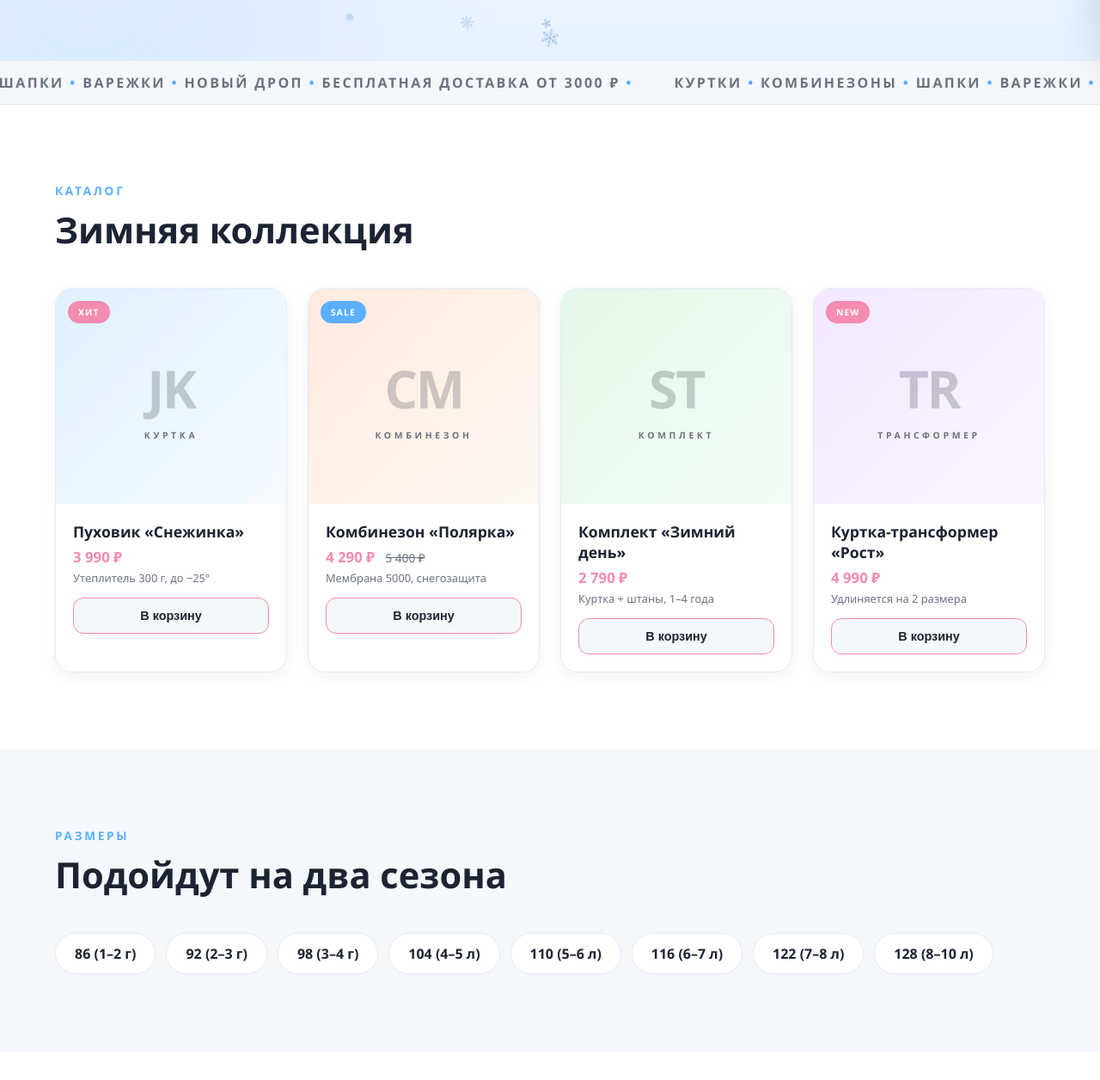
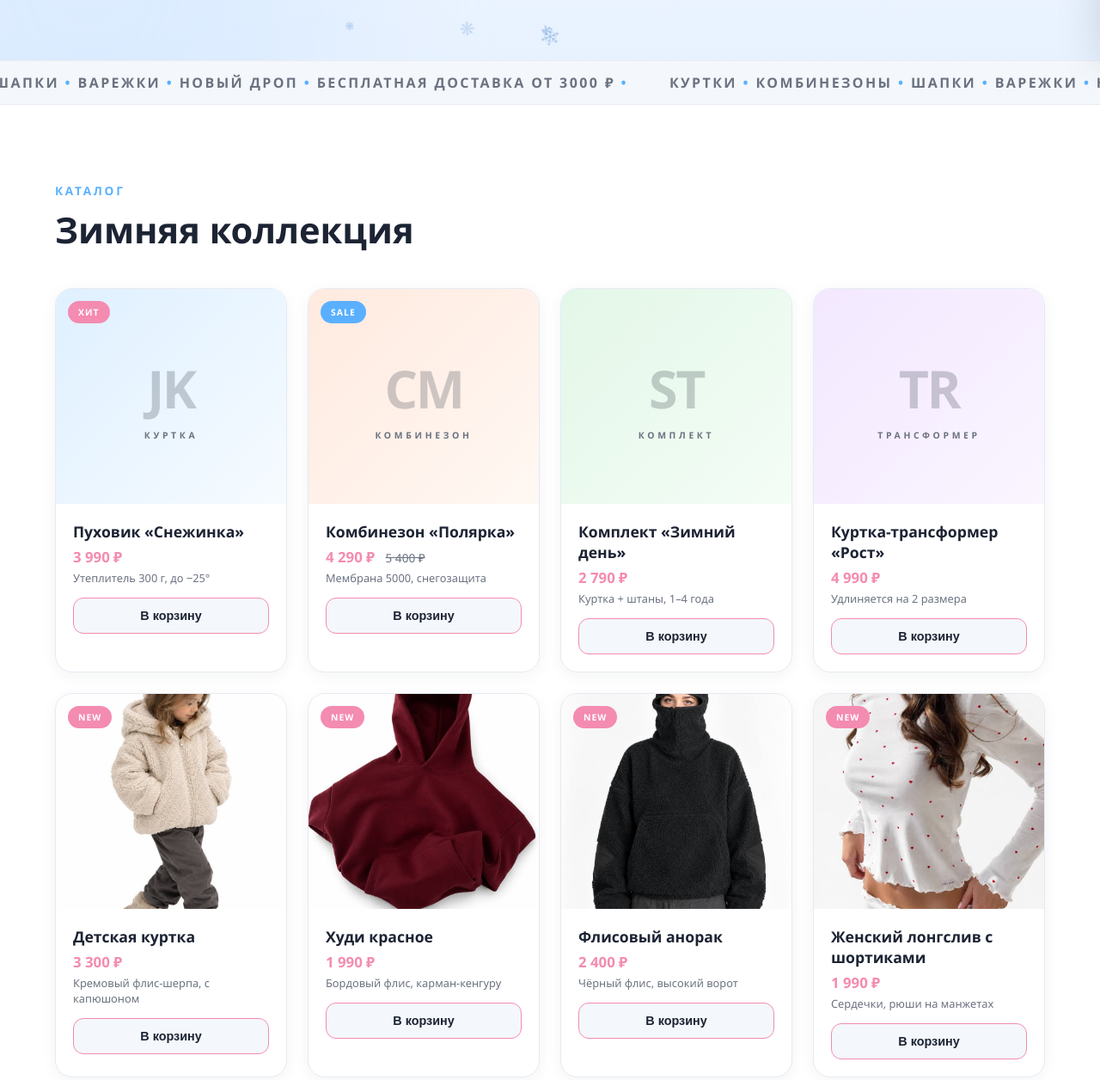
Before and after one commit to mason444123/wear-shop, a plain HTML site: page index.html in a window 1280 px wide. Shown: the part 730-1986 px from the top of the page at 86% size. Drawn offline with Linux system fonts and the light colour scheme.

Commit message:
add 4 products: kid jacket, red hoodie, fleece anorak, longsleeve set

```diff
--- a/index.html
+++ b/index.html
@@ -138,6 +138,7 @@ h2 small{display:block;font-size:.85rem;font-weight:700;color:var(--accent2);let
 .ph.c2{background:linear-gradient(135deg,#ffeadf,#fff8f3)}
 .ph.c3{background:linear-gradient(135deg,#e3f7e8,#f4fdf6)}
 .ph.c4{background:linear-gradient(135deg,#f3e8ff,#faf5ff)}
+.ph img{width:100%;height:100%;object-fit:cover;display:block}
 .ph .big{font-size:3.8rem;font-weight:900;letter-spacing:-.04em;color:rgba(28,35,51,.22);transition:transform .45s,color .45s}
 .ph .tag{margin-top:6px;font-size:.65rem;letter-spacing:.35em;color:var(--dim);font-weight:700}
 .ph:after{content:'';position:absolute;inset:0;background:radial-gradient(circle at 30% 20%,rgba(244,139,176,.1),transparent 60%);opacity:0;transition:opacity .45s}
@@ -261,21 +262,37 @@ footer .logo{margin-bottom:12px}
 <section id="shop">
   <h2><small>КАТАЛОГ</small>Зимняя коллекция</h2>
   <div class="grid">
-    <div class="card reveal">
+    <div class="card reveal" data-id="jk">
       <div class="ph c1"><span class="badge">ХИТ</span><div class="big">JK</div><div class="tag">КУРТКА</div></div>
       <div class="card-body"><h3>Пуховик «Снежинка»</h3><div class="price">3 990 ₽</div><div class="cat">Утеплитель 300 г, до −25°</div><button class="add">В корзину</button></div>
     </div>
-    <div class="card reveal d1">
+    <div class="card reveal d1" data-id="cm">
       <div class="ph c2"><span class="badge b2">SALE</span><div class="big">CM</div><div class="tag">КОМБИНЕЗОН</div></div>
       <div class="card-body"><h3>Комбинезон «Полярка»</h3><div class="price">4 290 ₽ <s>5 400 ₽</s></div><div class="cat">Мембрана 5000, снегозащита</div><button class="add">В корзину</button></div>
     </div>
-    <div class="card reveal d2">
+    <div class="card reveal d2" data-id="st">
       <div class="ph c3"><div class="big">ST</div><div class="tag">КОМПЛЕКТ</div></div>
       <div class="card-body"><h3>Комплект «Зимний день»</h3><div class="price">2 790 ₽</div><div class="cat">Куртка + штаны, 1–4 года</div><button class="add">В корзину</button></div>
     </div>
-    <div class="card reveal d3">
-      <div class="ph c4"><span class="badge">NEW</span><div class="big">TR</div><div class="tag">ТРАНСФОРМЕР</div></div>
+    <div class="card reveal d3" data-id="tr">
+      <div class="ph c4"><div class="big">TR</div><div class="tag">ТРАНСФОРМЕР</div></div>
       <div class="card-body"><h3>Куртка-трансформер «Рост»</h3><div class="price">4 990 ₽</div><div class="cat">Удлиняется на 2 размера</div><button class="add">В корзину</button></div>
+    </div>
+    <div class="card reveal" data-id="dk">
+      <div class="ph c1"><span class="badge">NEW</span><img src="assets/jacket-kid.jpg?v=10" alt="Детская куртка" loading="lazy"></div>
+      <div class="card-body"><h3>Детская куртка</h3><div class="price">3 300 ₽</div><div class="cat">Кремовый флис-шерпа, с капюшоном</div><button class="add">В корзину</button></div>
+    </div>
+    <div class="card reveal d1" data-id="hd">
+      <div class="ph c2"><span class="badge">NEW</span><img src="assets/hoodie-red.jpg?v=10" alt="Худи красное" loading="lazy"></div>
+      <div class="card-body"><h3>Худи красное</h3><div class="price">1 990 ₽</div><div class="cat">Бордовый флис, карман-кенгуру</div><button class="add">В корзину</button></div>
+    </div>
+    <div class="card reveal d2" data-id="an">
+      <div class="ph c3"><span class="badge">NEW</span><img src="assets/anorak-fleece.jpg?v=10" alt="Флисовый анорак" loading="lazy"></div>
+      <div class="card-body"><h3>Флисовый анорак</h3><div class="price">2 400 ₽</div><div class="cat">Чёрный флис, высокий ворот</div><button class="add">В корзину</button></div>
+    </div>
+    <div class="card reveal d3" data-id="ls">
+      <div class="ph c4"><span class="badge">NEW</span><img src="assets/longsleeve-set.jpg?v=10" alt="Женский лонгслив с шортиками" loading="lazy"></div>
+      <div class="card-body"><h3>Женский лонгслив с шортиками</h3><div class="price">1 990 ₽</div><div class="cat">Сердечки, рюши на манжетах</div><button class="add">В корзину</button></div>
     </div>
   </div>
 </section>
@@ -399,6 +416,10 @@ const PRODUCTS = [
   { id:'cm',  name:'Комбинезон «Полярка»',      price:4290, tag:'CM', bg:'#ffeadf' },
   { id:'st',  name:'Комплект «Зимний день»',    price:2790, tag:'ST', bg:'#e3f7e8' },
   { id:'tr',  name:'Куртка-трансформер «Рост»', price:4990, tag:'TR', bg:'#f3e8ff' },
+  { id:'dk',  name:'Детская куртка',            price:3300, tag:'DK', bg:'#f4f0e6' },
+  { id:'hd',  name:'Худи красное',              price:1990, tag:'HD', bg:'#f7e6e6' },
+  { id:'an',  name:'Флисовый анорак',           price:2400, tag:'AN', bg:'#e6e8ec' },
+  { id:'ls',  name:'Женский лонгслив с шортиками', price:1990, tag:'LS', bg:'#f6e8ec' },
 ];
 const fmt = n => n.toLocaleString('ru-RU') + ' ₽';
 let cart = {}; // id -> qty
@@ -510,9 +531,7 @@ function flyToCart(fromEl){
 }
 
 document.querySelectorAll('.add').forEach(b => {
-  b.dataset.id = b.closest('.card').querySelector('.ph').classList.contains('c1') ? 'jk'
-               : b.closest('.card').querySelector('.ph').classList.contains('c2') ? 'cm'
-               : b.closest('.card').querySelector('.ph').classList.contains('c3') ? 'st' : 'tr';
+  b.dataset.id = b.closest('.card').dataset.id;
   b.onclick = () => {
     const id = b.dataset.id;
     cart[id] = (cart[id] || 0) + 1;
```
Also changed, not shown: assets/anorak-fleece.jpg (added), assets/hoodie-red.jpg (added), assets/jacket-kid.jpg (added), assets/longsleeve-set.jpg (added).
